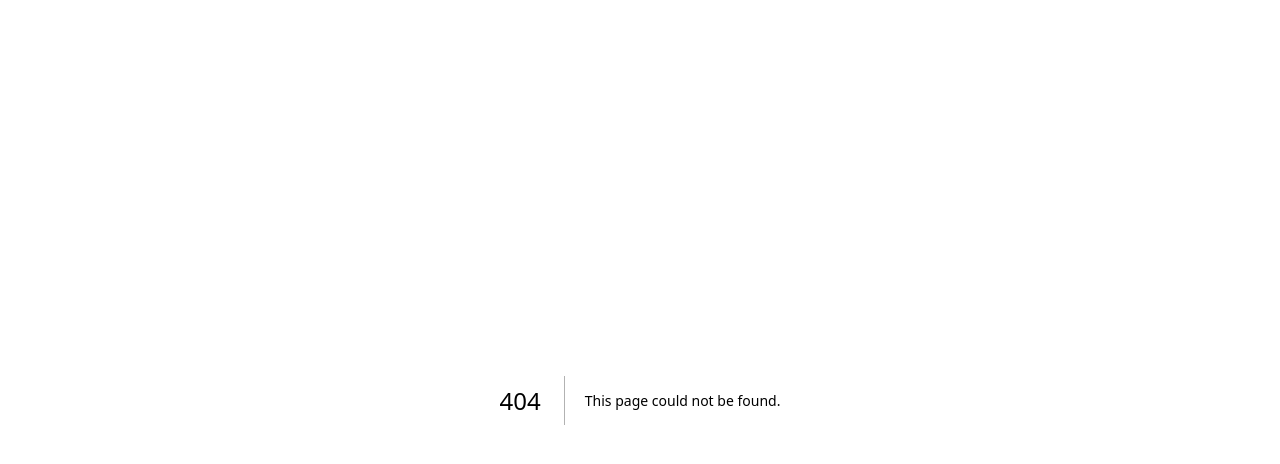
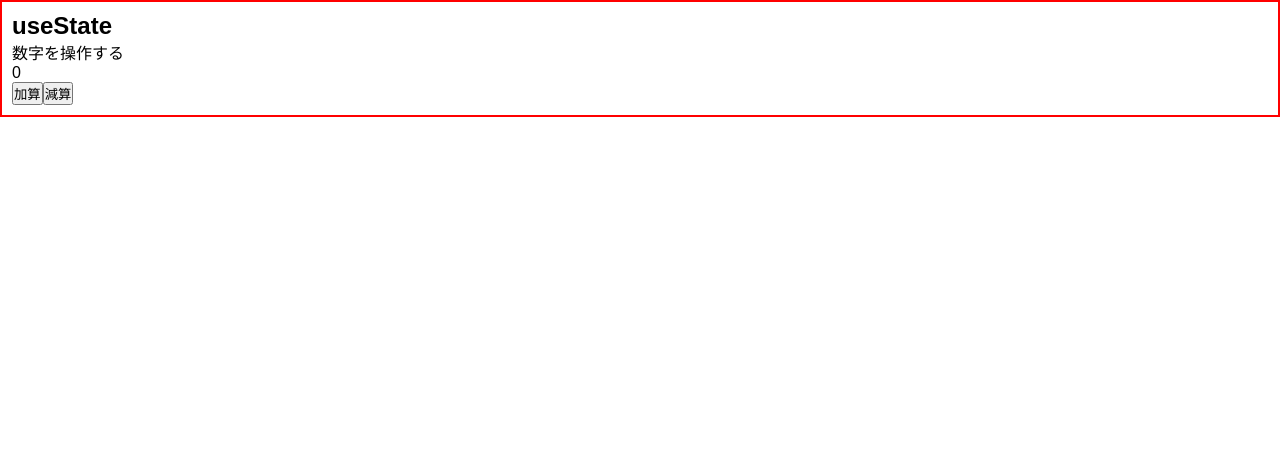
Before and after one commit to keroro0402/Next_Docker_App, a Next.js app in the folder web/: page /01_useState in a window 1280 px wide. Before the commit this address had no page. Shown: the top 464 px of the page. Built offline with nearby package versions, Linux system fonts and the light colour scheme.

Commit message:
useStateページ作成

```diff
--- /dev/null
+++ b/web/src/app/01_useState/layout.tsx
@@ -0,0 +1,16 @@
+import React, { ReactNode } from 'react';
+import '../globals.css';
+
+interface SubLayoutProps {
+  children: ReactNode;
+}
+
+const SubLayout: React.FC<SubLayoutProps> = ({ children }) => {
+  return (
+    <>
+      <div className='card'>{children}</div>
+    </>
+  );
+};
+
+export default SubLayout;
--- /dev/null
+++ b/web/src/app/01_useState/page.tsx
@@ -0,0 +1,48 @@
+'use client';
+
+import { useState } from 'react';
+
+export default function UseState() {
+  const [state, setState] = useState(0);
+  const [error, setError] = useState('');
+  const calc = (calcType: string) => {
+    switch (calcType) {
+      case '+': {
+        setState((prev) => prev + 1);
+        break;
+      }
+      case '-': {
+        setState((prev) => prev - 1);
+        break;
+      }
+      default: {
+        setError('対象外です');
+        break;
+      }
+    }
+  };
+  return (
+    <>
+      <h2>useState</h2>
+      <div>
+        <p>数字を操作する</p>
+        <p>{state}</p>
+        {error && <p style={{ color: 'red' }}>{error}</p>}
+        <button
+          onClick={() => {
+            calc('+');
+          }}
+        >
+          加算
+        </button>
+        <button
+          onClick={() => {
+            calc('-');
+          }}
+        >
+          減算
+        </button>
+      </div>
+    </>
+  );
+}
```
